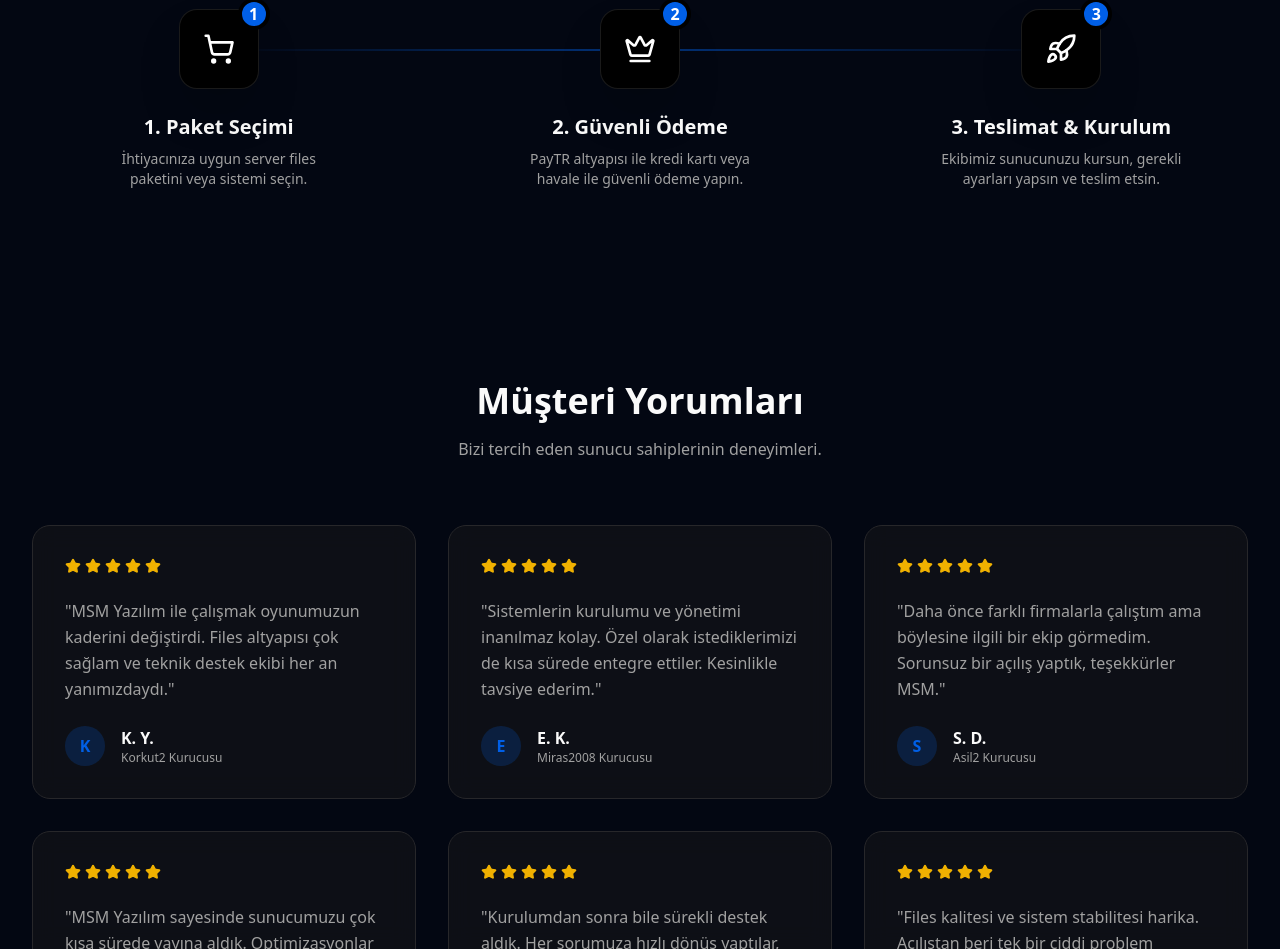
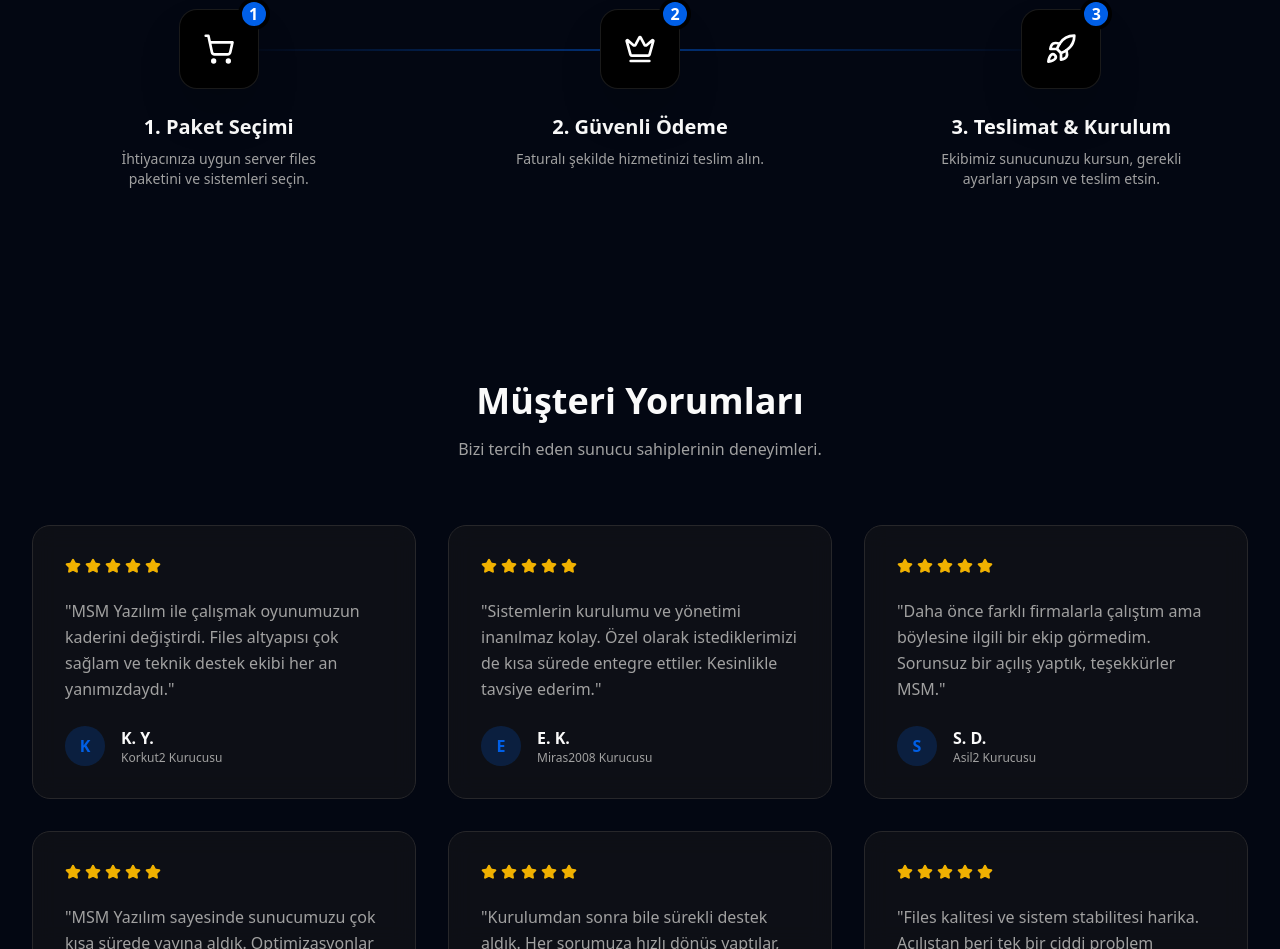
Before and after one commit to Escanor044/msmyazilim, a Next.js app: page / in a window 1280 px wide. Shown: the part 2752-3701 px from the top of the page. Built offline with nearby package versions, Linux system fonts and the light colour scheme; no server answers; the database is empty.

Commit message:
timeline.tsx

```diff
--- a/components/sections/timeline.tsx
+++ b/components/sections/timeline.tsx
@@ -4,12 +4,12 @@ const steps = [
     {
         icon: ShoppingCart,
         title: "1. Paket Seçimi",
-        description: "İhtiyacınıza uygun server files paketini veya sistemi seçin."
+        description: "İhtiyacınıza uygun server files paketini ve sistemleri seçin."
     },
     {
         icon: Crown,
         title: "2. Güvenli Ödeme",
-        description: "PayTR altyapısı ile kredi kartı veya havale ile güvenli ödeme yapın."
+        description: "Faturalı şekilde hizmetinizi teslim alın."
     },
     {
         icon: Rocket,
```
